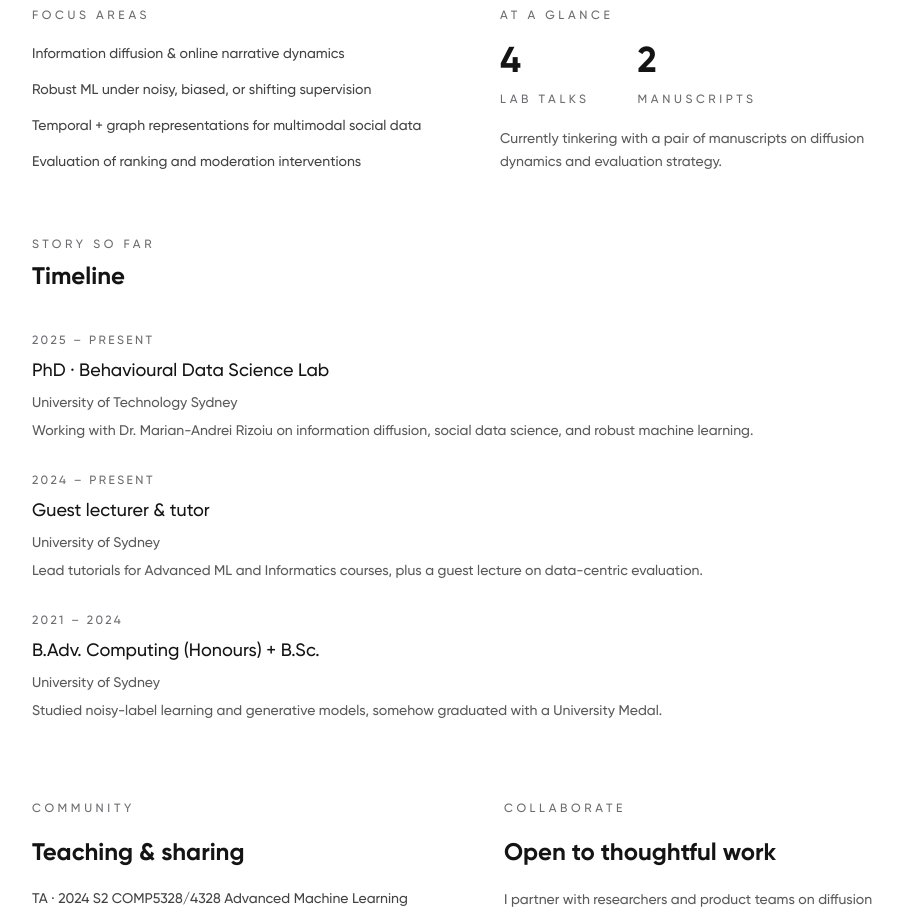
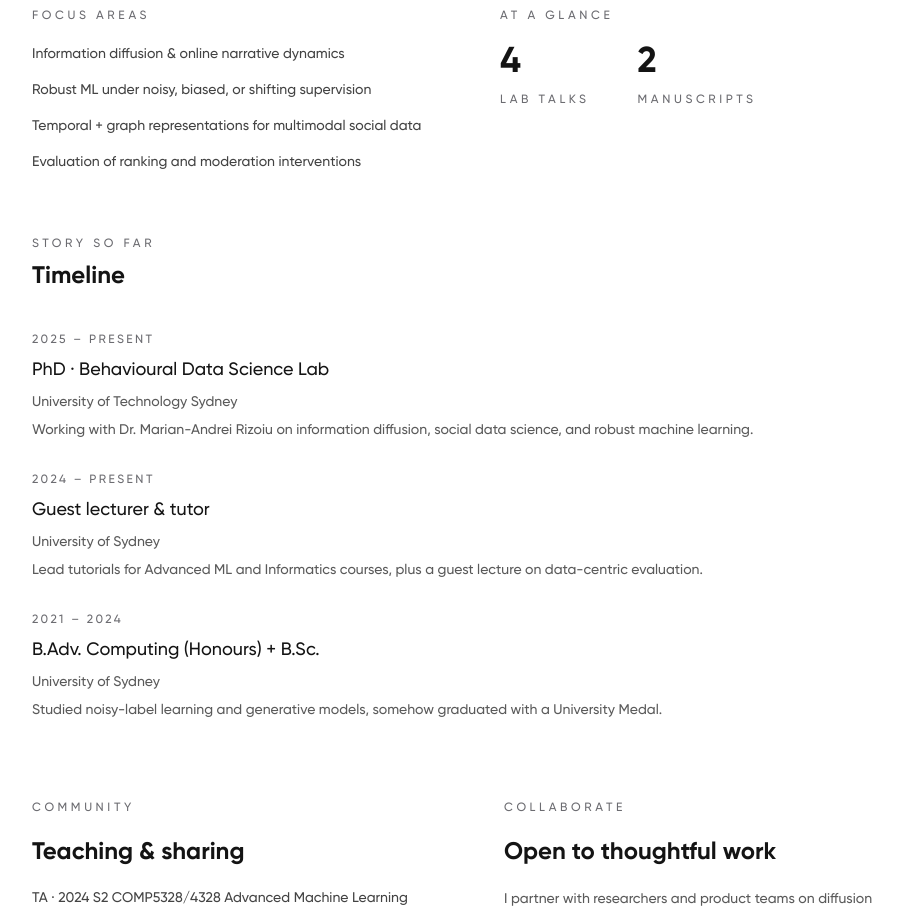
Before and after one commit to kyxzhe/kyxzhe.github.io, a Next.js app: page /about in a window 1280 px wide. Shown: the part 800-1713 px from the top of the page, without its empty margins (160-1063 px from the left). Built offline with nearby package versions, Linux system fonts and the light colour scheme.

Commit message:
chore: remove at-a-glance note

```diff
--- a/src/app/about/page.tsx
+++ b/src/app/about/page.tsx
@@ -108,10 +108,9 @@ export default function AboutPage() {
                   <p className="text-xs uppercase tracking-[0.3em] text-muted-foreground mt-3">Manuscripts</p>
                 </div>
               </div>
-              <div className="text-sm text-foreground/70 leading-relaxed">
-                <p>Currently tinkering with a pair of manuscripts on diffusion dynamics and evaluation strategy.</p>
-              </div>
+            <div className="text-sm text-foreground/70 leading-relaxed">
             </div>
+          </div>
           </div>
         </motion.section>
 
```
